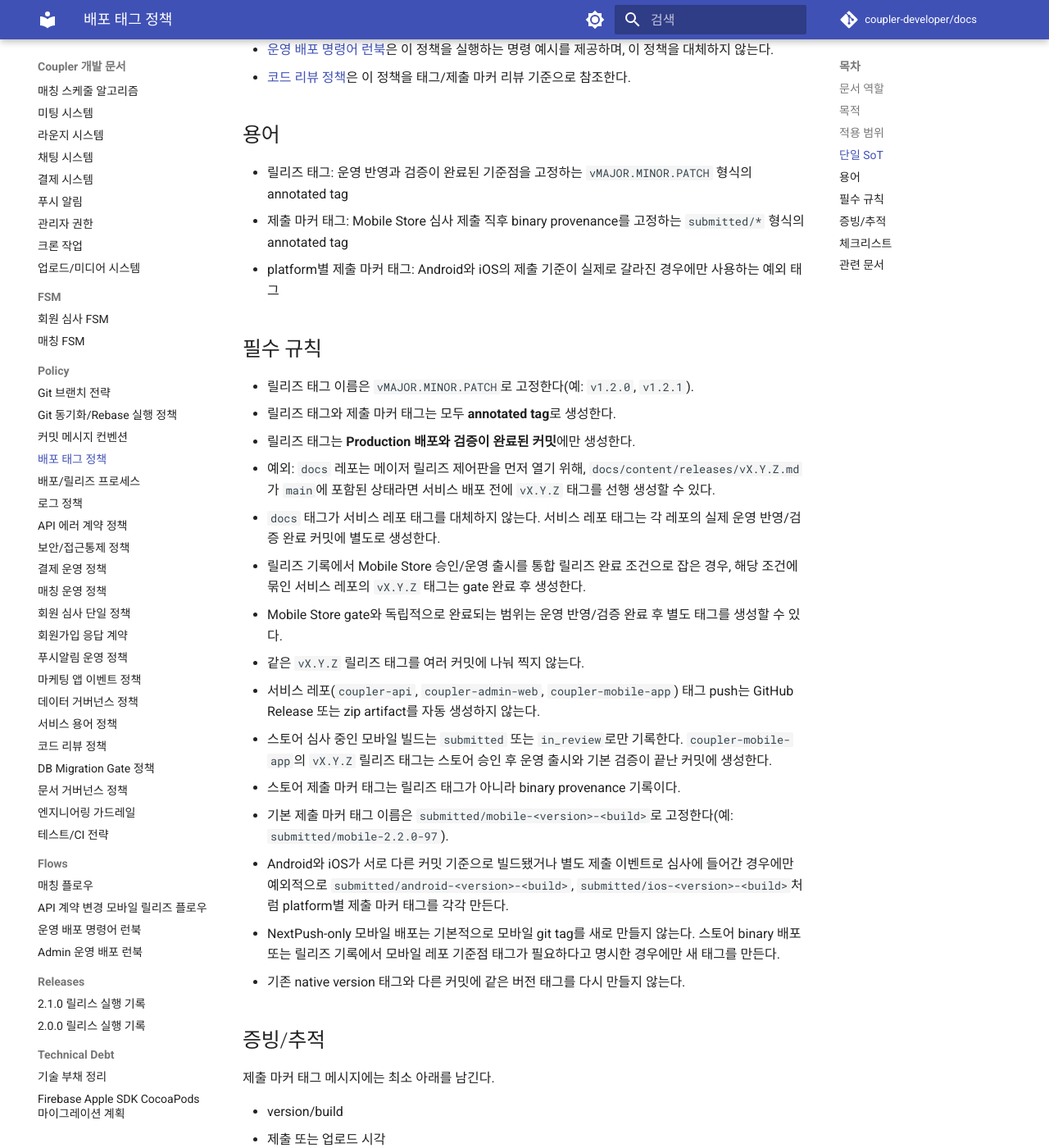
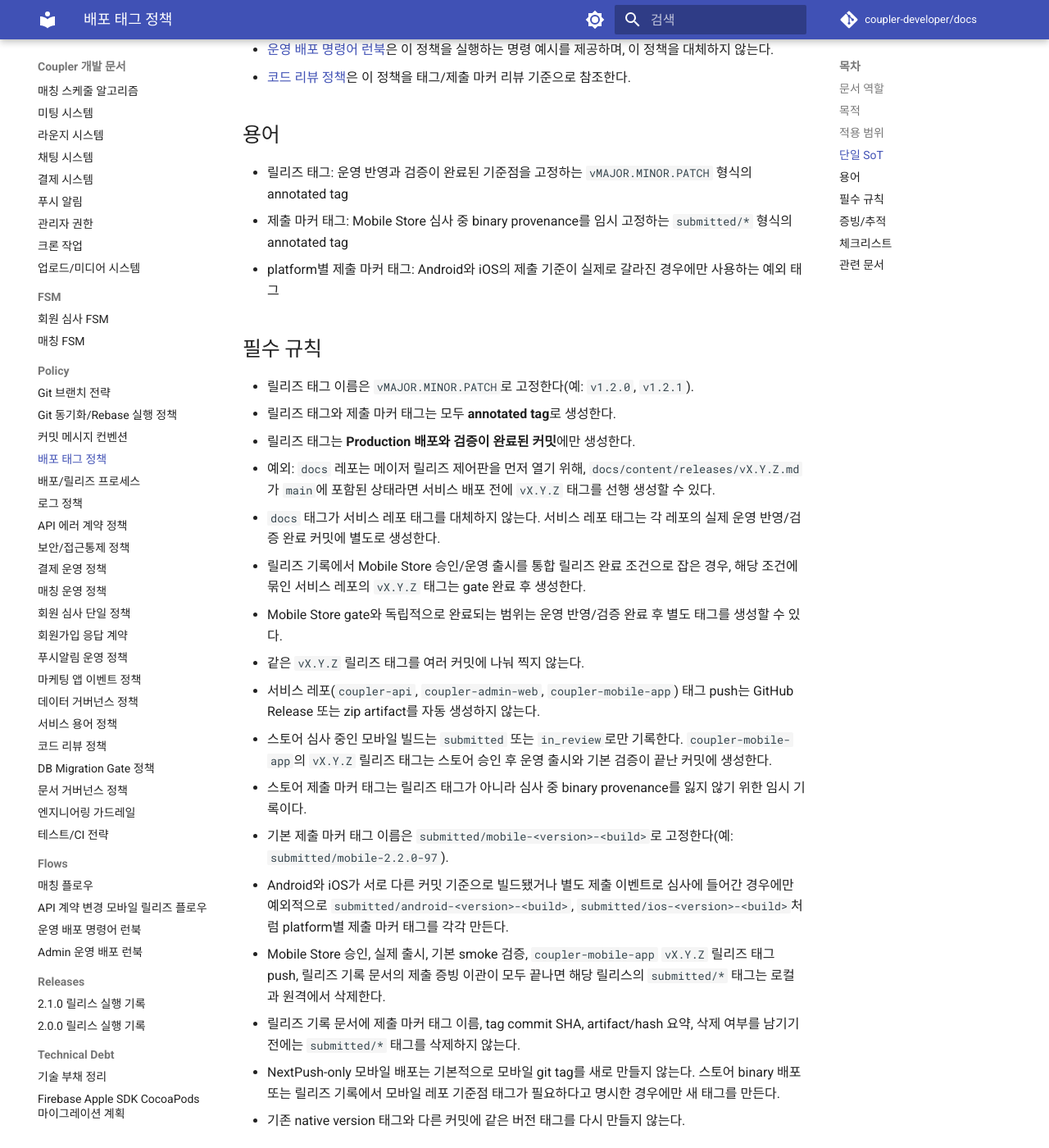
Before and after one commit to coupler-developer/docs, an MkDocs documentation site: the page built from content/policy/release-tag-policy.md, in a window 1280 px wide and 1400 px high, scrolled down 894 px. Shown: the whole window at 82% size. Built offline with MkDocs 1.6.1 and Material for MkDocs 9.7.7, drawn with Linux system fonts in a browser that asks for light colours; comment, search, counter and statistics services are not loaded; some of the changed text lies outside the part shown.

Commit message:
docs: 제출 마커 태그 삭제 정책 정리
Changes:
- submitted/* 태그를 Store 심사 중 임시 provenance 기록으로 명시
- Store 승인/출시/smoke와 릴리스 기록 이관 후 삭제 기준 추가
- 운영 배포 런북과 릴리스 기록 템플릿에 삭제 절차 반영

Tests:
- yarn validate:docs 통과

```diff
--- a/content/policy/release-tag-policy.md
+++ b/content/policy/release-tag-policy.md
@@ -30,7 +30,7 @@
 ## 용어
 
 - 릴리즈 태그: 운영 반영과 검증이 완료된 기준점을 고정하는 `vMAJOR.MINOR.PATCH` 형식의 annotated tag
-- 제출 마커 태그: Mobile Store 심사 제출 직후 binary provenance를 고정하는 `submitted/*` 형식의 annotated tag
+- 제출 마커 태그: Mobile Store 심사 중 binary provenance를 임시 고정하는 `submitted/*` 형식의 annotated tag
 - platform별 제출 마커 태그: Android와 iOS의 제출 기준이 실제로 갈라진 경우에만 사용하는 예외 태그
 
 ## 필수 규칙
@@ -45,9 +45,11 @@
 - 같은 `vX.Y.Z` 릴리즈 태그를 여러 커밋에 나눠 찍지 않는다.
 - 서비스 레포(`coupler-api`, `coupler-admin-web`, `coupler-mobile-app`) 태그 push는 GitHub Release 또는 zip artifact를 자동 생성하지 않는다.
 - 스토어 심사 중인 모바일 빌드는 `submitted` 또는 `in_review`로만 기록한다. `coupler-mobile-app`의 `vX.Y.Z` 릴리즈 태그는 스토어 승인 후 운영 출시와 기본 검증이 끝난 커밋에 생성한다.
-- 스토어 제출 마커 태그는 릴리즈 태그가 아니라 binary provenance 기록이다.
+- 스토어 제출 마커 태그는 릴리즈 태그가 아니라 심사 중 binary provenance를 잃지 않기 위한 임시 기록이다.
 - 기본 제출 마커 태그 이름은 `submitted/mobile-<version>-<build>`로 고정한다(예: `submitted/mobile-2.2.0-97`).
 - Android와 iOS가 서로 다른 커밋 기준으로 빌드됐거나 별도 제출 이벤트로 심사에 들어간 경우에만 예외적으로 `submitted/android-<version>-<build>`, `submitted/ios-<version>-<build>`처럼 platform별 제출 마커 태그를 각각 만든다.
+- Mobile Store 승인, 실제 출시, 기본 smoke 검증, `coupler-mobile-app` `vX.Y.Z` 릴리즈 태그 push, 릴리즈 기록 문서의 제출 증빙 이관이 모두 끝나면 해당 릴리스의 `submitted/*` 태그는 로컬과 원격에서 삭제한다.
+- 릴리즈 기록 문서에 제출 마커 태그 이름, tag commit SHA, artifact/hash 요약, 삭제 여부를 남기기 전에는 `submitted/*` 태그를 삭제하지 않는다.
 - NextPush-only 모바일 배포는 기본적으로 모바일 git tag를 새로 만들지 않는다. 스토어 binary 배포 또는 릴리즈 기록에서 모바일 레포 기준점 태그가 필요하다고 명시한 경우에만 새 태그를 만든다.
 - 기존 native version 태그와 다른 커밋에 같은 버전 태그를 다시 만들지 않는다.
 
@@ -69,7 +71,7 @@
 - 태그 커밋 SHA
 - 운영 반영 시각 또는 스토어 제출/승인 시각
 - 검증 결과
-- 제출 마커 태그가 있으면 해당 태그와 증빙 요약
+- 제출 마커 태그가 있으면 해당 태그 이름, tag commit SHA, 증빙 요약, 삭제 여부
 
 ## 체크리스트
 
@@ -80,6 +82,8 @@
 - [ ] Mobile Store gate에 묶인 통합 릴리즈라면 태그 보류/완료 범위를 릴리즈 기록에 구분했는가?
 - [ ] Android/iOS 제출 마커 태그를 분리했다면 커밋 기준 또는 제출 이벤트가 실제로 다른가?
 - [ ] 제출 마커 태그 메시지에 artifact, hash, 제출 시각, 커밋 판단 근거가 남았는가?
+- [ ] Mobile Store 승인/출시/검증 후 `vX.Y.Z` 릴리즈 태그와 릴리즈 기록에 제출 증빙을 이관했는가?
+- [ ] 제출 증빙 이관 후 해당 릴리스의 `submitted/*` 로컬/원격 태그를 삭제했거나, 삭제 보류 사유를 기록했는가?
 - [ ] 릴리즈 기록 문서에 태그/SHA/검증 결과가 남았는가?
 
 ## 관련 문서
```
Also changed, not shown: content/flows/cross-project/production-deploy-command-runbook.md (+14 -1 lines), content/policy/release-process.md (+1 -0 lines), content/templates/release-record-template.md (+1 -0 lines).
